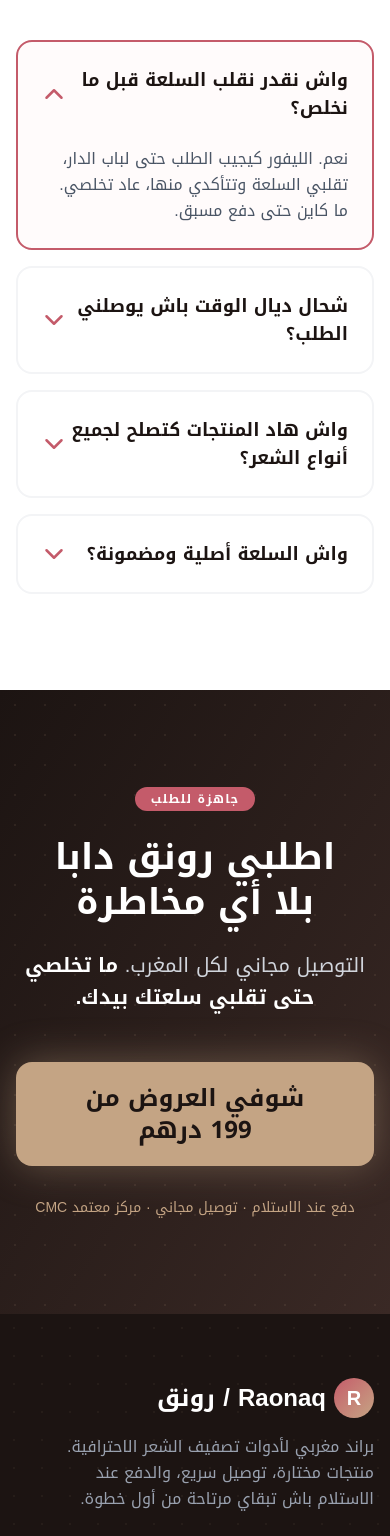
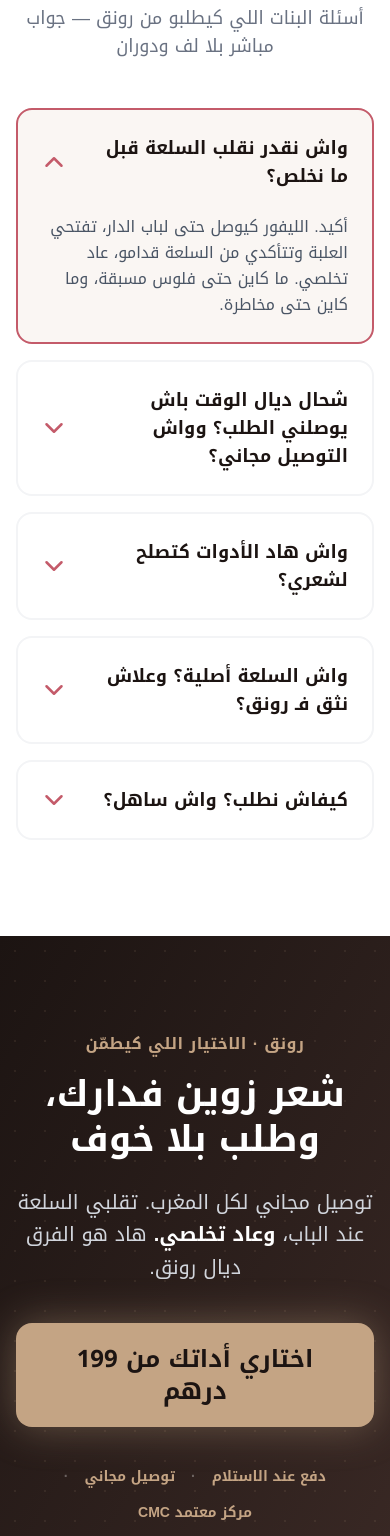
Before and after one commit to khadriouiabdoerrak-max/Raonaqbeauty-frontend, a Next.js app: page / in a window 390 px wide. Shown: the part 6890-8426 px from the top of the page. Built offline with nearby package versions, Linux system fonts and the light colour scheme; no server answers.

Commit message:
Upgrade FAQ and final CTA copy for stronger Morocco COD trust.

```diff
--- a/app/page.tsx
+++ b/app/page.tsx
@@ -30,20 +30,24 @@
 const faqs = [
   {
     q: "واش نقدر نقلب السلعة قبل ما نخلص؟",
-    a: "نعم. الليفور كيجيب الطلب حتى لباب الدار، تقلبي السلعة وتتأكدي منها، عاد تخلصي. ما كاين حتى دفع مسبق."
+    a: "أكيد. الليفور كيوصل حتى لباب الدار، تفتحي العلبة وتتأكدي من السلعة قدامو، عاد تخلصي. ما كاين حتى فلوس مسبقة، وما كاين حتى مخاطرة.",
   },
   {
-    q: "شحال ديال الوقت باش يوصلني الطلب؟",
-    a: "التوصيل مجاني لجميع مدن المغرب. غالباً كيوصلك الطلب بين 24 و 48 ساعة حسب المدينة."
+    q: "شحال ديال الوقت باش يوصلني الطلب؟ وواش التوصيل مجاني؟",
+    a: "التوصيل مجاني 100% لجميع مدن المغرب. غالباً كيوصلك الطلب بين 24 و 48 ساعة حسب المدينة والمنطقة.",
   },
   {
-    q: "واش هاد المنتجات كتصلح لجميع أنواع الشعر؟",
-    a: "نعم. أدوات رونق مختارة لتقنية الأيونات والكيراتين، وكتناسب الشعر الرطب، الحرش، والمجعد — مع حماية من الحرارة."
+    q: "واش هاد الأدوات كتصلح لشعري؟",
+    a: "نعم. مجموعة رونق مختارة للشعر المغربي — الرطب، الحرش، والمجعد. تقنية الأيونات والكيراتين كتعطي نعومة ولمعان مع حماية من الحرارة.",
   },
   {
-    q: "واش السلعة أصلية ومضمونة؟",
-    a: "رونق بيوتي مركز معتمد للجمال (CMC). كنخدمو بمنتجات أصلية، وتقدري تقلبي الطلب قبل الدفع باش تطمني."
-  }
+    q: "واش السلعة أصلية؟ وعلاش نثق فـ رونق؟",
+    a: "رونق بيوتي مركز معتمد للجمال (CMC). كنخدمو بأدوات أصلية مختارة بعناية، والتأكيد الأكبر: تقلبي الطلب بيدك قبل ما تخلصي درهم واحد.",
+  },
+  {
+    q: "كيفاش نطلب؟ واش ساهل؟",
+    a: "اختاري المنتج، دخلي الاسم ورقم الهاتف، وأكدي الطلب. حنا كندوزو التوصيل، ونتا ما تخلصي حتى توصلك السلعة للدار.",
+  },
 ];
 
 const heroImage = "/images/raonaq-hero-premium-v2.png";
@@ -312,13 +316,14 @@
         </div>
       </section>
 
-      {/* ══════════ FAQ (NEW) ══════════ */}
+      {/* ══════════ FAQ ══════════ */}
       <section className="py-24 bg-white">
         <div className="container mx-auto px-4 max-w-3xl">
           <FadeIn>
             <div className="text-center mb-12">
-              <h2 className="text-4xl font-black text-[#1C1412] mb-4">عندك سؤال؟ حنا نجاوبوك</h2>
-              <p className="text-gray-500">كلشي واضح وشفاف معانا</p>
+              <span className="text-sm font-bold tracking-widest text-[#C45B6A] uppercase">أجوبة صريحة</span>
+              <h2 className="text-4xl md:text-5xl font-black text-[#1C1412] mt-3 mb-4">كلشي واضح قبل ما تطلبي</h2>
+              <p className="text-gray-500 text-lg">أسئلة البنات اللي كيطلبو من رونق — جواب مباشر بلا لف ودوران</p>
             </div>
           </FadeIn>
 
@@ -326,21 +331,21 @@
             {faqs.map((faq, i) => (
               <FadeIn key={i} delay={i * 100}>
                 <div
-                  className={`border-2 rounded-2xl overflow-hidden transition-all duration-300 ${openFaq === i ? 'border-[#C45B6A] bg-red-50/30' : 'border-gray-100 hover:border-gray-200'}`}
+                  className={`border-2 rounded-2xl overflow-hidden transition-all duration-300 ${openFaq === i ? 'border-[#C45B6A] bg-[#F7F1EC]/60' : 'border-gray-100 hover:border-[#C4A484]/40'}`}
                 >
                   <button
-                    className="w-full text-right p-6 flex justify-between items-center font-black text-lg text-[#1C1412]"
+                    className="w-full text-right p-6 flex justify-between items-center gap-4 font-black text-lg text-[#1C1412]"
                     onClick={() => setOpenFaq(openFaq === i ? null : i)}
                   >
                     {faq.q}
-                    <span className={`text-[#C45B6A] transition-transform duration-300 ${openFaq === i ? 'rotate-180' : ''}`}>
+                    <span className={`text-[#C45B6A] transition-transform duration-300 shrink-0 ${openFaq === i ? 'rotate-180' : ''}`}>
                       <svg xmlns="http://www.w3.org/2000/svg" fill="none" viewBox="0 0 24 24" strokeWidth={2.5} stroke="currentColor" className="w-6 h-6">
                         <path strokeLinecap="round" strokeLinejoin="round" d="M19.5 8.25l-7.5 7.5-7.5-7.5" />
                       </svg>
                     </span>
                   </button>
-                  <div className={`px-6 overflow-hidden transition-all duration-300 ease-in-out ${openFaq === i ? 'max-h-40 pb-6 opacity-100' : 'max-h-0 opacity-0'}`}>
-                    <p className="text-gray-600 leading-relaxed">{faq.a}</p>
+                  <div className={`px-6 overflow-hidden transition-all duration-300 ease-in-out ${openFaq === i ? 'max-h-56 pb-6 opacity-100' : 'max-h-0 opacity-0'}`}>
+                    <p className="text-gray-600 leading-relaxed text-base">{faq.a}</p>
                   </div>
                 </div>
               </FadeIn>
@@ -353,15 +358,27 @@
       <section className="py-24 bg-gradient-to-br from-[#1C1412] to-[#3a2925] text-white text-center relative overflow-hidden">
         <div className="absolute inset-0 opacity-10" style={{ backgroundImage: "radial-gradient(circle, #C4A484 1.5px, transparent 1.5px)", backgroundSize: "30px 30px" }} />
         <FadeIn className="relative z-10 container mx-auto px-4">
-          <span className="inline-block bg-[#C45B6A] text-white px-4 py-1 rounded-full text-xs font-black tracking-widest uppercase mb-6">جاهزة للطلب</span>
-          <h2 className="text-4xl md:text-5xl lg:text-6xl font-black mb-6 leading-tight">اطلبي رونق دابا<br/>بلا أي مخاطرة</h2>
-          <p className="text-gray-300 text-xl mb-12 max-w-2xl mx-auto leading-relaxed">
-            التوصيل مجاني لكل المغرب. <span className="font-bold text-white">ما تخلصي حتى تقلبي سلعتك بيدك.</span>
+          <p className="text-[#C4A484] font-black tracking-wide mb-4">رونق · الاختيار اللي كيطمّن</p>
+          <h2 className="text-4xl md:text-5xl lg:text-6xl font-black mb-6 leading-tight">
+            شعر زوين فدارك،
+            <br />
+            وطلب بلا خوف
+          </h2>
+          <p className="text-gray-300 text-xl mb-10 max-w-2xl mx-auto leading-relaxed">
+            توصيل مجاني لكل المغرب. تقلبي السلعة عند الباب،
+            <span className="font-bold text-white"> وعاد تخلصي.</span>
+            {" "}هاد هو الفرق ديال رونق.
           </p>
           <Link href="#products" className="inline-block bg-[#C4A484] text-[#1C1412] px-12 py-5 rounded-2xl font-black text-2xl hover:bg-white transition-all duration-300 shadow-[0_0_40px_rgba(196,164,132,0.4)] hover:scale-105">
-            شوفي العروض من 199 درهم
+            اختاري أداتك من 199 درهم
           </Link>
-          <p className="mt-8 text-[#C4A484] text-sm font-medium">دفع عند الاستلام · توصيل مجاني · مركز معتمد CMC</p>
+          <div className="mt-10 flex flex-wrap justify-center gap-4 md:gap-8 text-sm font-bold text-[#C4A484]">
+            <span>دفع عند الاستلام</span>
+            <span className="text-white/30">·</span>
+            <span>توصيل مجاني</span>
+            <span className="text-white/30">·</span>
+            <span>مركز معتمد CMC</span>
+          </div>
         </FadeIn>
       </section>
 
```
